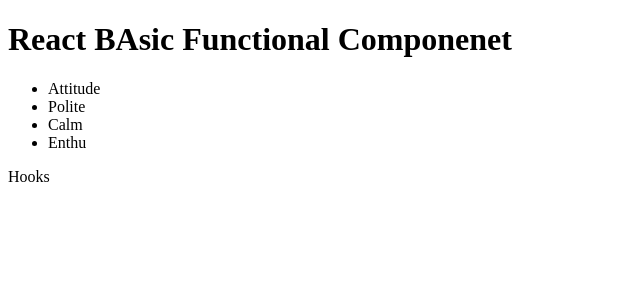
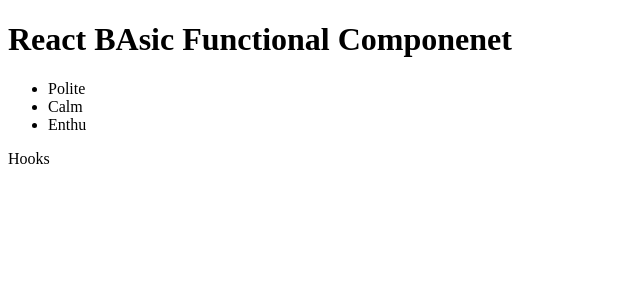
Before and after one commit to razzaksr/MarchZealousBootcamp2022, a React (Create React App) app in the folder front-end/: page / in a window 1280 px wide. Shown: the top 300 px of the page, without its empty margins (0-640 px from the left). Built offline with nearby package versions, Linux system fonts and the light colour scheme.

Commit message:
first changes

```diff
--- a/front-end/src/Manoj.js
+++ b/front-end/src/Manoj.js
@@ -3,7 +3,6 @@
 export const Sarathy=()=>{
     return(
     <ul>
-        <li>Attitude</li>
         <li>Polite</li>
         <li>Calm</li>
         <li>Enthu</li>
```
